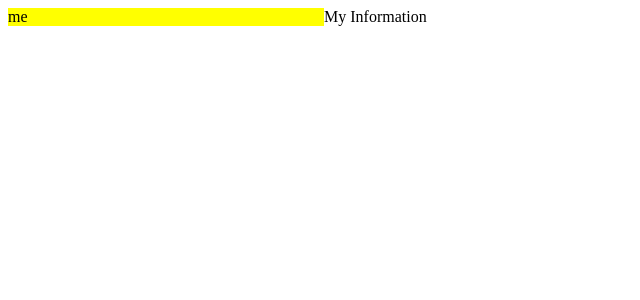
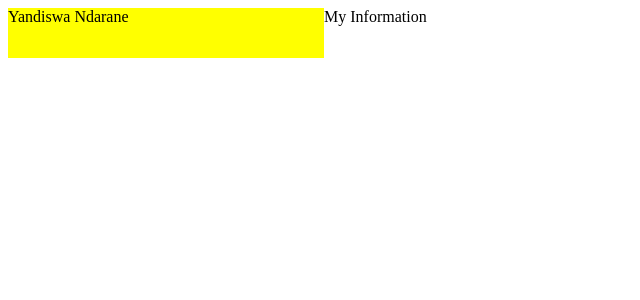
Before and after one commit to Yandiswa-30/my-cv, a React (Create React App) app: page / in a window 1280 px wide. Shown: the top 300 px of the page, without its empty margins (0-640 px from the left). Built offline with nearby package versions, Linux system fonts and the light colour scheme.

Commit message:
1 file modified

```diff
--- a/src/components/Profile/Profile.js
+++ b/src/components/Profile/Profile.js
@@ -1,11 +1,17 @@
 import React from 'react'
+import typography from '@material-ui/core';
 
 const Profile = () =>{
 
   return(
 
-    <div>
-       me
+    <div className="Profile-constShadow">
+      <div className="profile-Name">
+        <typography className="name">Yandiswa Ndarane </typography>
+      </div>
+         <figure className="profile-img">
+           <img src="" alt="" />
+         </figure>
     </div>
   )
 
```
